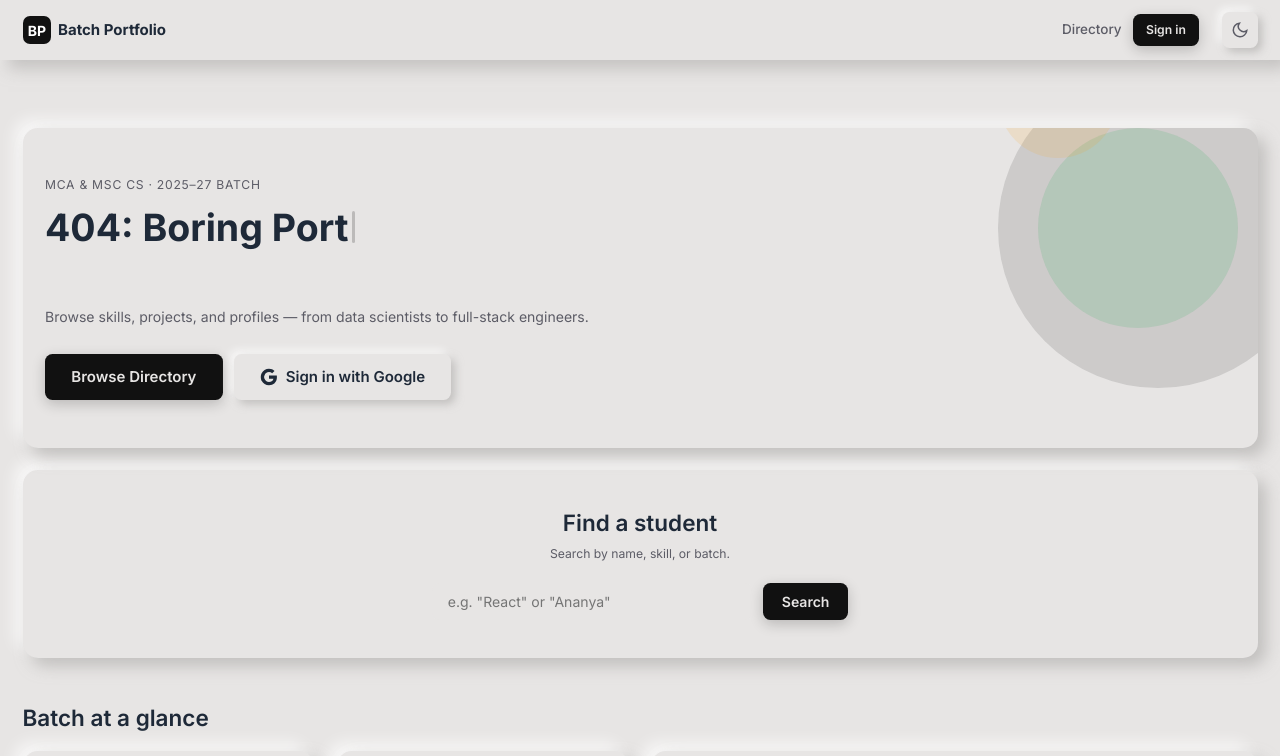
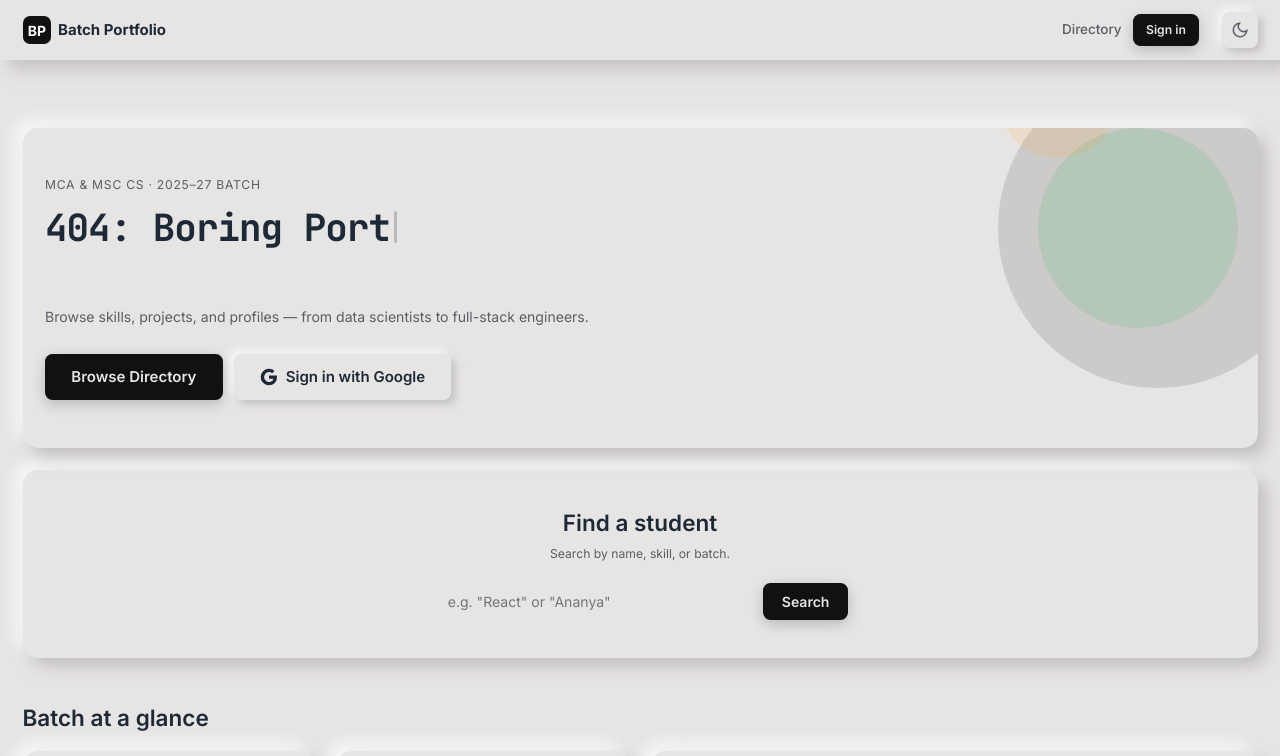
Before and after one commit to shyamjames/batch-portfolio, a Svelte app: page / in a window 1280 px wide. Shown: the top 756 px of the page. Built offline with nearby package versions, Linux system fonts and the light colour scheme; no server answers; the database is empty.

Commit message:
feat: add global neumorphic design system, landing page, and JetBrains Mono font

```diff
--- a/index.html
+++ b/index.html
@@ -8,7 +8,7 @@
     <title>Batch Portfolio · MCA &amp; MSc CS 2025–27</title>
     <link rel="preconnect" href="https://fonts.googleapis.com" />
     <link rel="preconnect" href="https://fonts.gstatic.com" crossorigin />
-    <link href="https://fonts.googleapis.com/css2?family=Inter:wght@400;500;600;700&display=swap" rel="stylesheet" />
+    <link href="https://fonts.googleapis.com/css2?family=Inter:wght@400;500;600;700&family=JetBrains+Mono:wght@600;700;800&display=swap" rel="stylesheet" />
     <!-- Inline theme script: apply saved theme before first paint to avoid FOUC -->
     <script>
       (function () {
--- a/src/app.css
+++ b/src/app.css
@@ -2,10 +2,11 @@
    app.css — Global Design System (Neumorphism & Bento Grid)
    ===================================================================== */
 
-@import url('https://fonts.googleapis.com/css2?family=Inter:wght@400;500;600;700&display=swap');
+@import url('https://fonts.googleapis.com/css2?family=Inter:wght@400;500;600;700&family=JetBrains+Mono:wght@600;700;800&display=swap');
 
 /* ---------- Color Tokens (Light) ---------- */
 :root {
+  --font-mono: 'JetBrains Mono', ui-monospace, SFMono-Regular, Menlo, Monaco, Consolas, monospace;
   --bg: #E7E5E4;
   --surface: #E7E5E4;
   --surface-border: transparent;
--- a/src/pages/Landing.svelte
+++ b/src/pages/Landing.svelte
@@ -269,7 +269,10 @@
   .hero-content { position: relative; z-index: 2; max-width: 600px; }
   .hero-eyebrow { letter-spacing: 0.06em; text-transform: uppercase; margin-bottom: 0.75rem; }
   .hero-heading {
-    line-height: 1.15;
+    font-family: var(--font-mono, 'JetBrains Mono', monospace);
+    font-weight: 700;
+    line-height: 1.18;
+    letter-spacing: -0.025em;
     margin-bottom: 0.875rem;
     min-height: 2.3em;
   }
```
